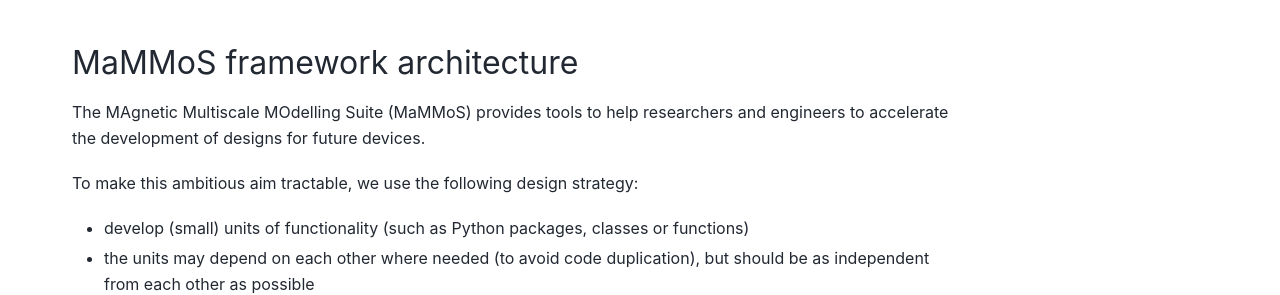
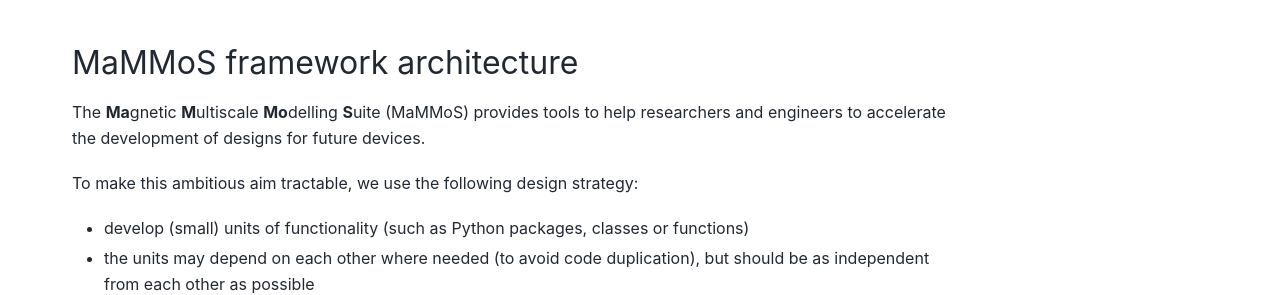
Before and after one commit to MaMMoS-project/mammos, a Sphinx documentation site: the page built from docs/source/design.rst, in a window 1280 px wide and 900 px high. Shown: the part 442-737 px from the top of the window. Built offline with Sphinx 7.4.7 and the PyData theme 0.15.4, drawn with Linux system fonts in a browser that asks for light colours; pages that are not in the unit, such as notebooks, are missing from menus; the version number is read from the project's files by our own code.

Commit message:
Update docs/source/design.rst
Co-authored-by: Martin Lang <67915889+lang-m@users.noreply.github.com>

```diff
--- a/docs/source/design.rst
+++ b/docs/source/design.rst
@@ -20,7 +20,7 @@ TLDR
 MaMMoS framework architecture
 -----------------------------
 
-The MAgnetic Multiscale MOdelling Suite (MaMMoS) provides tools to help
+The **Ma**\ gnetic **M**\ ultiscale **Mo**\ delling **S**\ uite (MaMMoS) provides tools to help
 researchers and engineers to accelerate the development of designs for future devices.
 
 To make this ambitious aim tractable, we use the following design strategy:
```
